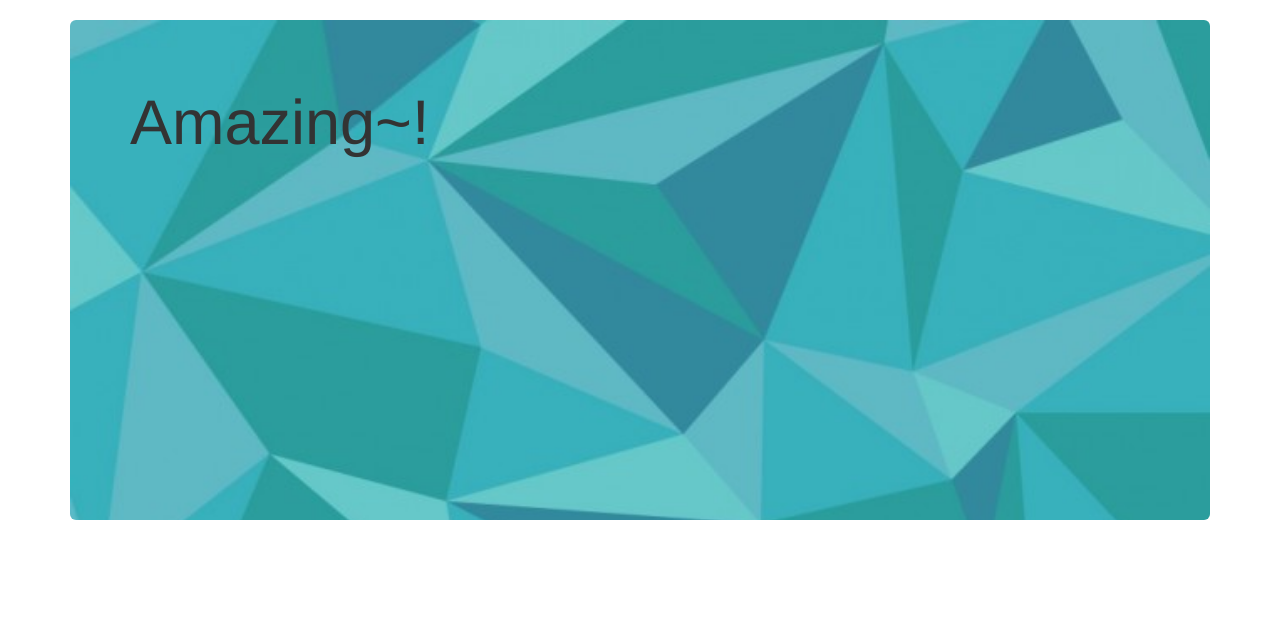
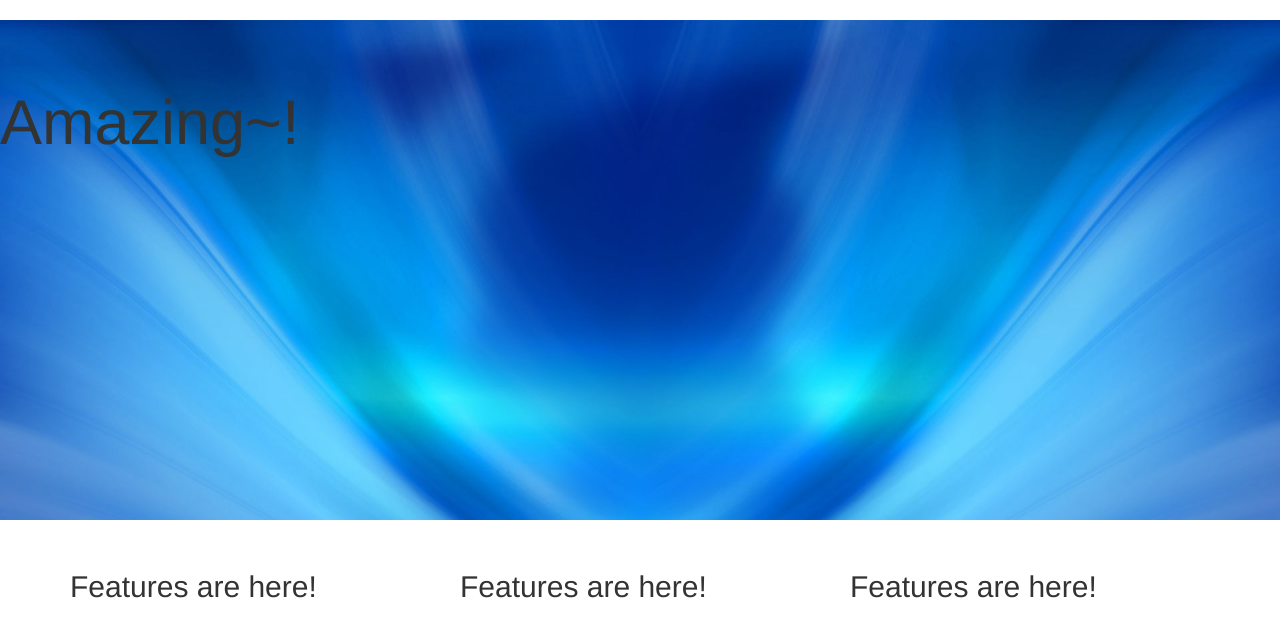
Before and after one commit to Cp-022/shoppingcartPHP, a PHP site: page / in a window 1280 px wide. Shown: the part 50-687 px from the top of the page. Run offline with PHP 8.4, Linux system fonts and the light colour scheme.

Commit message:
Added some features and changed header img

```diff
--- a/index.php
+++ b/index.php
@@ -1,8 +1,18 @@
 <?php include 'header.php'; ?>
-<div class="container">
-  <div class="jumbotron" id='topotron'>
-    <h1>Amazing~!</h1>
+<div class="jumbotron" id='topotron'>
+  <h1>Amazing~!</h1>
+</div>
+<div class='container'>
+  <div class='row'>
+    <div class='col-md-4 col-xs-12'>
+      <h2>Features are here!</h2>
+    </div>
+    <div class='col-md-4 col-xs-12'>
+      <h2>Features are here!</h2>
+    </div>
+    <div class='col-md-4 col-xs-12'>
+      <h2>Features are here!</h2>
+    </div>
   </div>
 </div>
-
 <?php include 'footer.php'; ?>
```
Also changed, not shown: img/tree.jpg.
